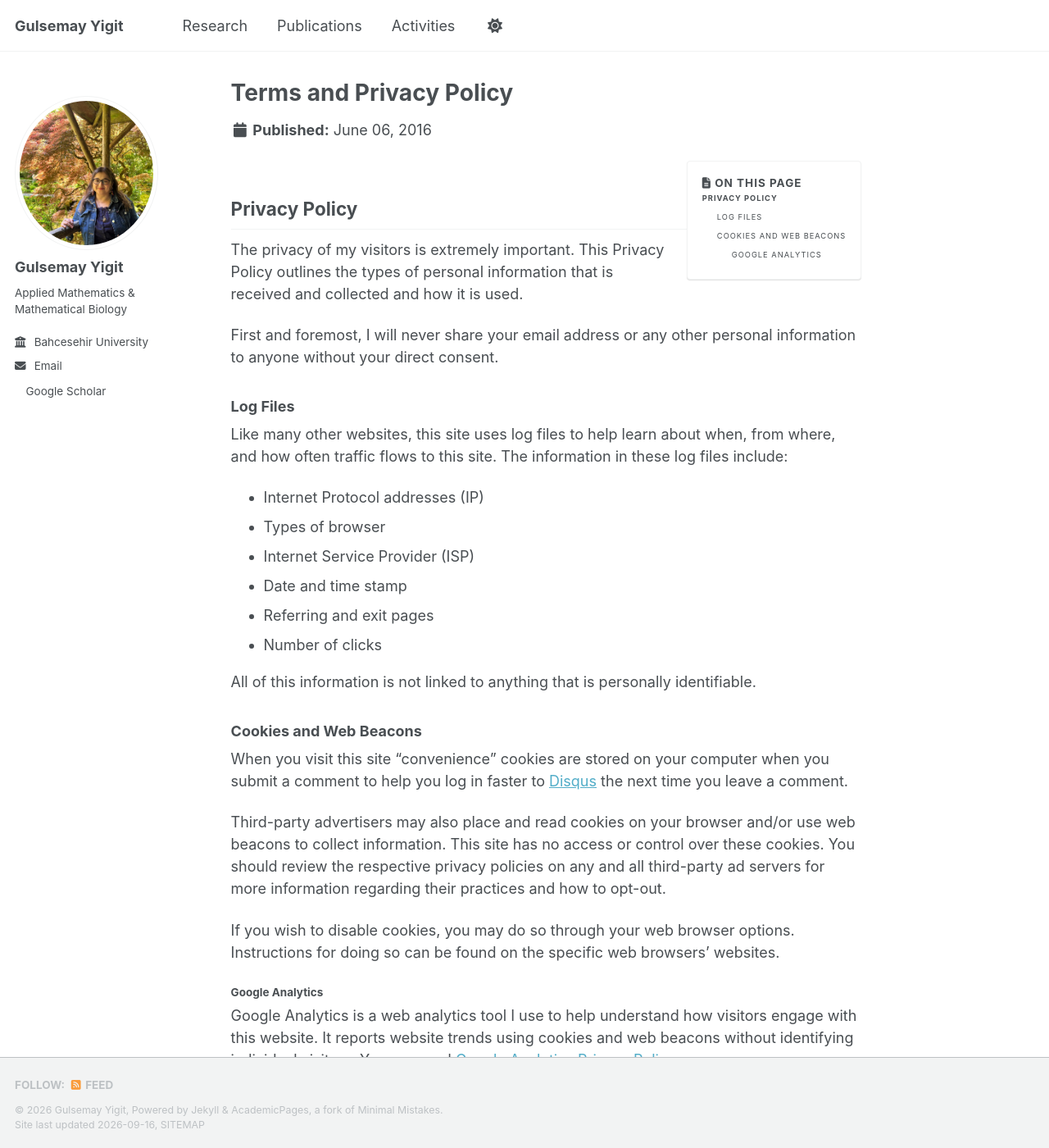
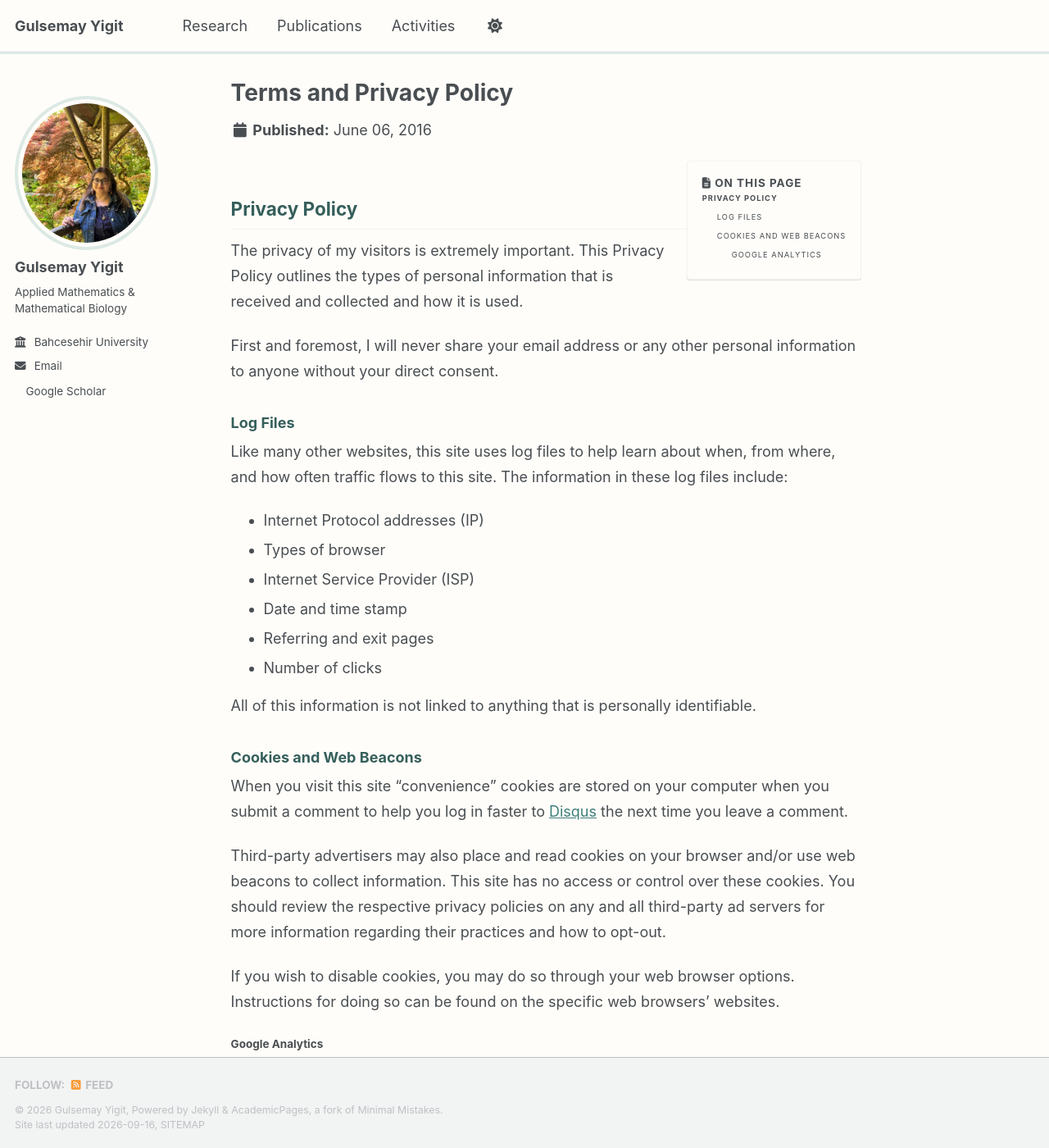
Before and after one commit to gulsemayy/gulsemayy.github.io, a Jekyll site: the page built from _pages/terms.md, in a window 1280 px wide and 1400 px high. Shown: the whole window at 82% size. Built offline with Jekyll 4.4.1, drawn with Linux system fonts in a browser that asks for light colours; a style sheet for code colours, icons or effects is not loaded.

Commit message:
Update main.scss

```diff
--- a/assets/css/main.scss
+++ b/assets/css/main.scss
@@ -37,3 +37,51 @@
     "layout/sidebar",
     "layout/json_cv"
 ;
+
+
+/* ===== Gülsemay homepage style ===== */
+
+:root {
+  --global-bg-color: #fffdf9;
+  --global-link-color: #3f7f7b;
+  --global-link-color-hover: #d7795f;
+  --global-link-color-visited: #5f8f8b;
+  --global-masthead-link-color-hover: #3f7f7b;
+}
+
+/* Slim homepage banner */
+.home-banner {
+  width: 100%;
+  margin: 0 0 1.8rem 0;
+}
+
+.home-banner img {
+  width: 100%;
+  height: 155px;
+  object-fit: cover;
+  object-position: center 46%;
+  border-radius: 14px;
+  box-shadow: 0 6px 18px rgba(0, 0, 0, 0.08);
+}
+
+/* Warm up the navigation */
+.masthead {
+  border-bottom: 3px solid #dce9e4;
+}
+
+/* Slightly more elegant content spacing */
+.page__content p {
+  line-height: 1.72;
+}
+
+/* Profile photo */
+.author__avatar img {
+  border: 4px solid #dce9e4;
+}
+
+/* Headings */
+.page__content h1,
+.page__content h2,
+.page__content h3 {
+  color: #355f5b;
+}
```
